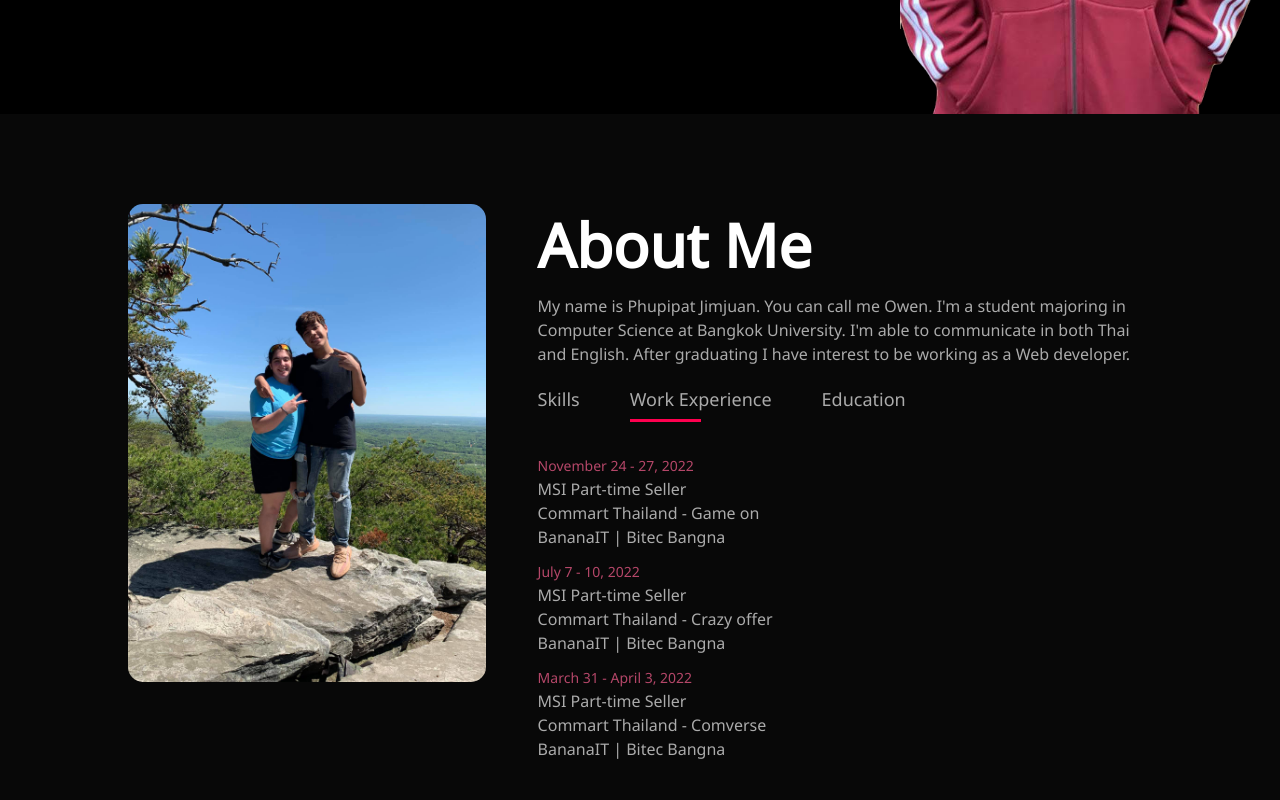
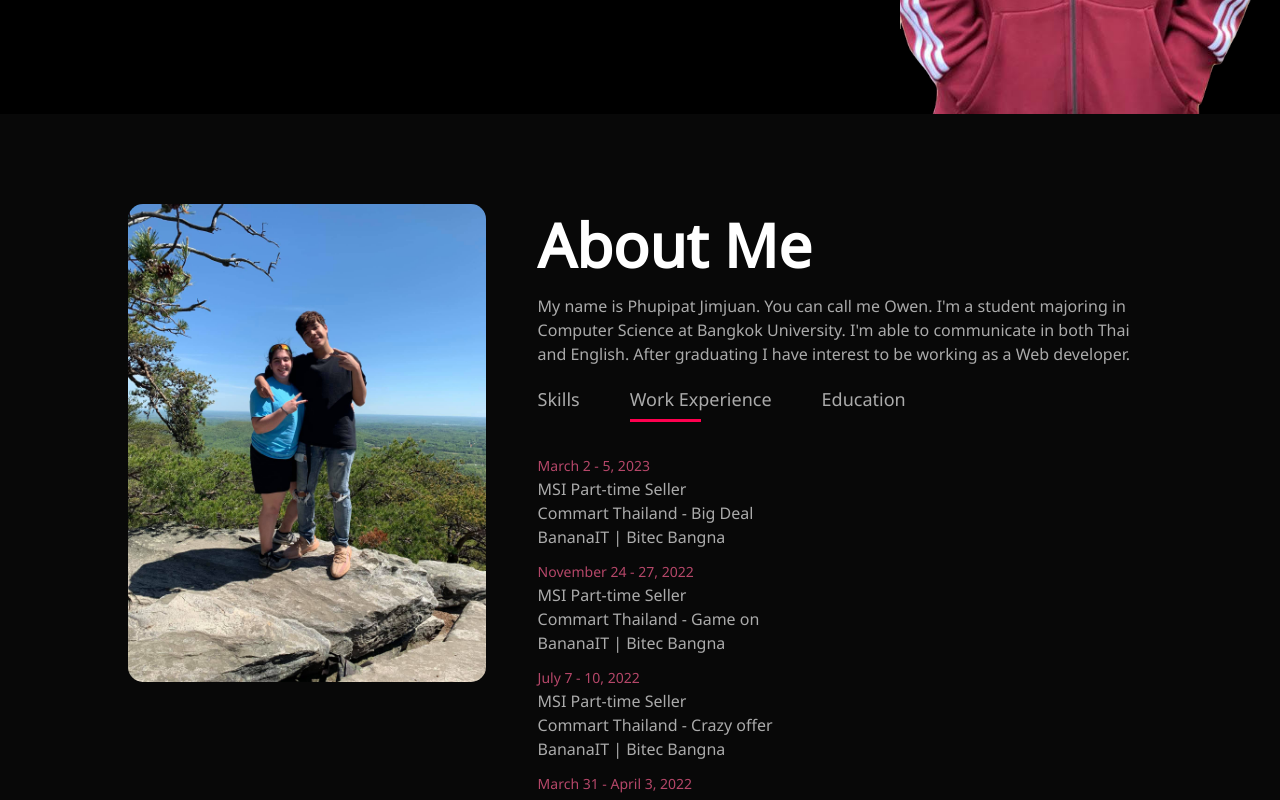
Before and after one commit to Phxpipxt/WebPort, a plain HTML site: page index.html in a window 1280 px wide. Both pictures are taken after a click on the element "Work Experience". Shown: the part 686-1486 px from the top of the page. Drawn offline with Linux system fonts and the light colour scheme; a web font is replaced by a local one.

Commit message:
Add files via upload

```diff
--- a/index.html
+++ b/index.html
@@ -61,12 +61,15 @@
                     <!-- Work Experience -->
                     <div class="tab-contents" id="experience">
                         <ul>
+                            <li><span>March 2 - 5, 2023</span><br>MSI Part-time Seller<br>Commart Thailand -
+                                Big Deal<br>BananaIT | Bitec Bangna</li>
                             <li><span>November 24 - 27, 2022</span><br>MSI Part-time Seller<br>Commart Thailand - Game
                                 on<br>BananaIT | Bitec Bangna</li>
                             <li><span>July 7 - 10, 2022</span><br>MSI Part-time Seller<br>Commart Thailand - Crazy
                                 offer<br>BananaIT | Bitec Bangna</li>
                             <li><span>March 31 - April 3, 2022</span><br>MSI Part-time Seller<br>Commart Thailand -
                                 Comverse<br>BananaIT | Bitec Bangna</li>
+
 
                         </ul>
                     </div>
```
